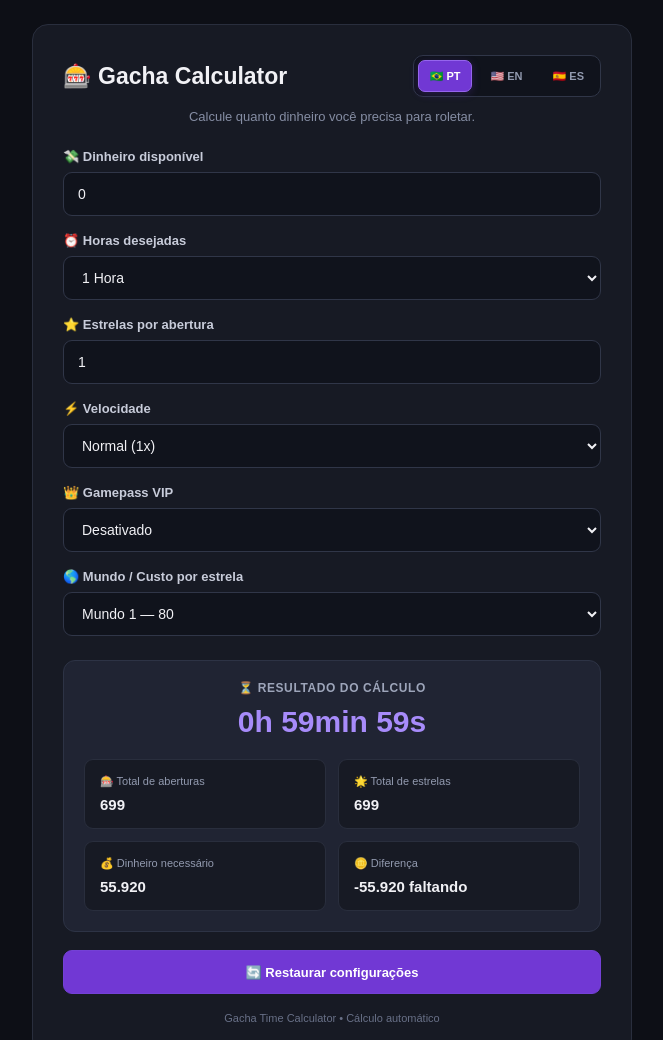
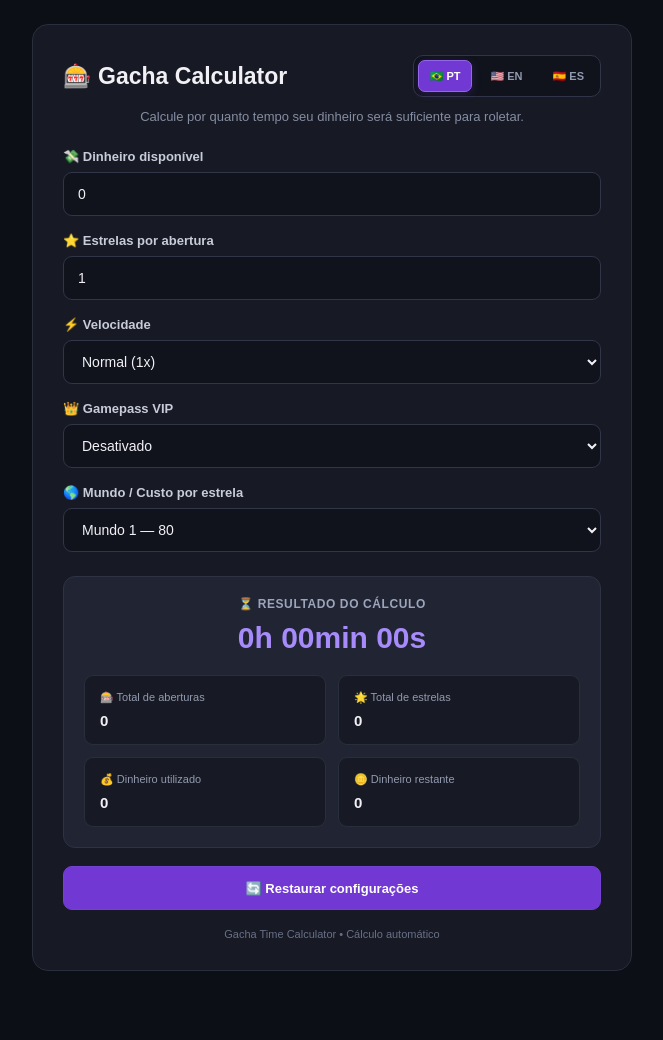
Before and after one commit to NycolasBDeOliveira/Gacha-Time-Calculator, a plain HTML site: page index.html in a window 1280 px wide. Shown: the top 1040 px of the page, without its empty margins (308-971 px from the left). After the commit the page ends 995 px from the top, so only its background shows below. Drawn offline with Linux system fonts and the light colour scheme.

Commit message:
Update money-related text and remove hours selection

```diff
--- a/index.html
+++ b/index.html
@@ -26,7 +26,7 @@
         </div>
 
         <p class="subtitle" data-i18n="subtitle">
-            Calcule quanto dinheiro você precisa para roletar.
+            Calcule por quanto tempo seu dinheiro será suficiente para roletar.
         </p>
 
         <div class="field">
@@ -38,19 +38,6 @@
                 placeholder="Ex: 100K, 10M, 1B"
                 data-i18n-placeholder="moneyPlaceholder"
             >
-        </div>
-
-        <div class="field">
-            <label for="hours" data-i18n="hoursLabel">⏰ Horas desejadas</label>
-            <select id="hours">
-                <option value="1" selected>1 Hora</option>
-                <option value="2">2 Horas</option>
-                <option value="4">4 Horas</option>
-                <option value="8">8 Horas</option>
-                <option value="12">12 Horas</option>
-                <option value="16">16 Horas</option>
-                <option value="24">24 Horas</option>
-            </select>
         </div>
 
         <div class="field stars-field">
@@ -92,11 +79,7 @@
                 <option value="12500">Mundo 4 — 12,5K</option>
                 <option value="50000">Mundo 5 — 50K</option>
                 <option value="200000">Mundo 6 — 200K</option>
-<<<<<<< HEAD
-                <option value="1150000">Mundo 7 - 1.15M </option>
-=======
                 <option value="1150000">Mundo 7 — 1.150M</option>
->>>>>>> a6cb393 (Idiomas)
             </select>
         </div>
 
@@ -119,12 +102,12 @@
                 </div>
 
                 <div class="stat">
-                    <span data-i18n="costLabel">💰 Dinheiro necessário</span>
+                    <span data-i18n="costLabel">💰 Dinheiro utilizado</span>
                     <strong id="spinCost">0</strong>
                 </div>
 
                 <div class="stat">
-                    <span data-i18n="remainingLabel">🪙 Diferença</span>
+                    <span data-i18n="remainingLabel">🪙 Dinheiro restante</span>
                     <strong id="remaining">0</strong>
                 </div>
             </div>
```
